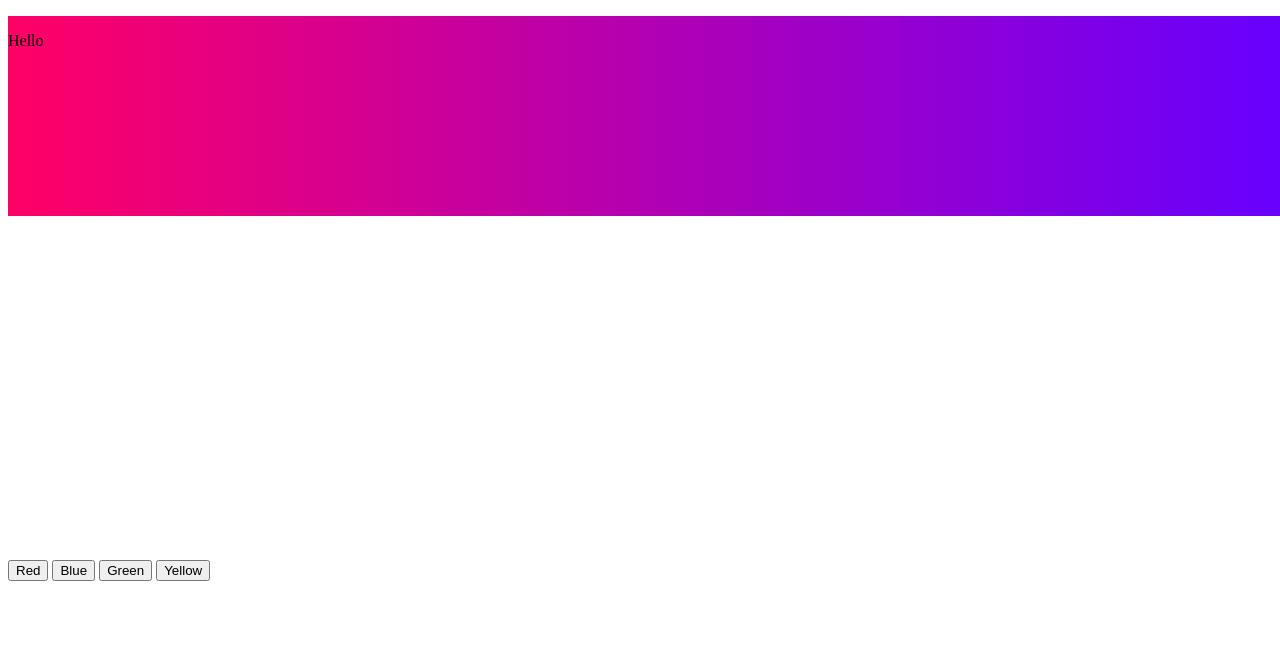
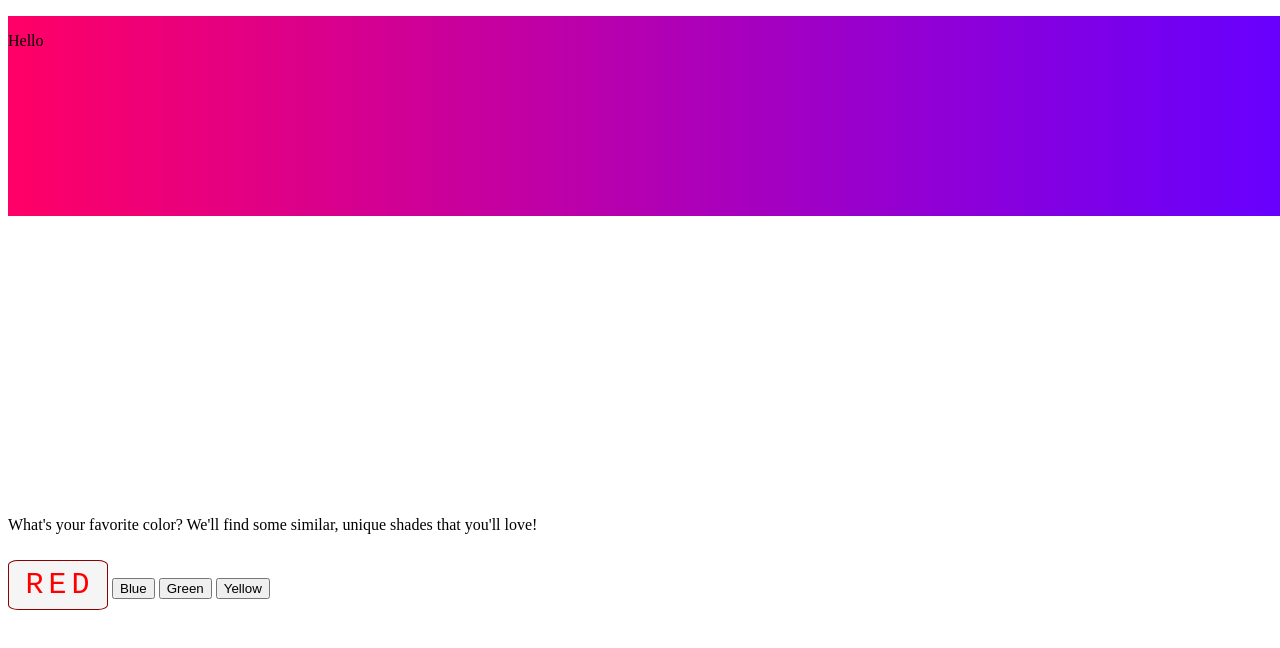
Before and after one commit to Governess-Simpson/unique-colors, a plain HTML site: page index.html in a window 1280 px wide. Drawn offline with Linux system fonts and the light colour scheme.

Commit message:
draft v1 of button design

```diff
--- a/index.html
+++ b/index.html
@@ -14,14 +14,14 @@
             <p>Hello</p>
         </div>
         <div>
-            <p>What's your favorite color? We'll find some similar, unique shades that you'll love!</p>
+            <p id="intro">What's your favorite color? We'll find some similar, unique shades that you'll love!</p>
             <hr>
 
             <!-- When button is pressed, the value is passed into the function that determines which color carousel to display to the user.-->
-            <button class="buttons" value='red' type="button" onclick='changeColor(this.value)'>Red</button>
-            <button class="buttons" value='blue' type='button'>Blue</button>
-            <button class="buttons" value='green' type='button'>Green</button>
-            <button class="buttons" value='yellow' type='button'>Yellow</button>
+            <button class="buttons" id="red" value='red' type="button" onclick='changeColor(this.value)'>Red</button>
+            <button class="buttons" id="blue" value='blue' type='button' onclick='changeColor(this.value)'>Blue</button>
+            <button class="buttons" id="green" value='green' type='button' onclick='changeColor(this.value)'>Green</button>
+            <button class="buttons" id="yellow" value='yellow' type='button' onclick='changeColor(this.value)'>Yellow</button>
 
             <!-- After the button has been pressed, the corresponding color carousel shows up here!-->
             <p id="carousel"></p>
--- a/style.css
+++ b/style.css
@@ -29,8 +29,23 @@
     }
   }
 
-.buttons, #carousel {
+.buttons, #carousel, #intro {
     position: relative;
     top: 500px;
 
 }
+
+#red {
+  width: 100px;
+  height: 50px;
+  font-size: 30px;
+  border-radius: 10%;
+  border: thin solid darkred;
+  background-color: whitesmoke;
+  color: red;
+  text-transform: uppercase;
+  letter-spacing: 5px;
+  text-align: center;
+  padding-left: 10px;
+  font-family: monospace;
+}
```
